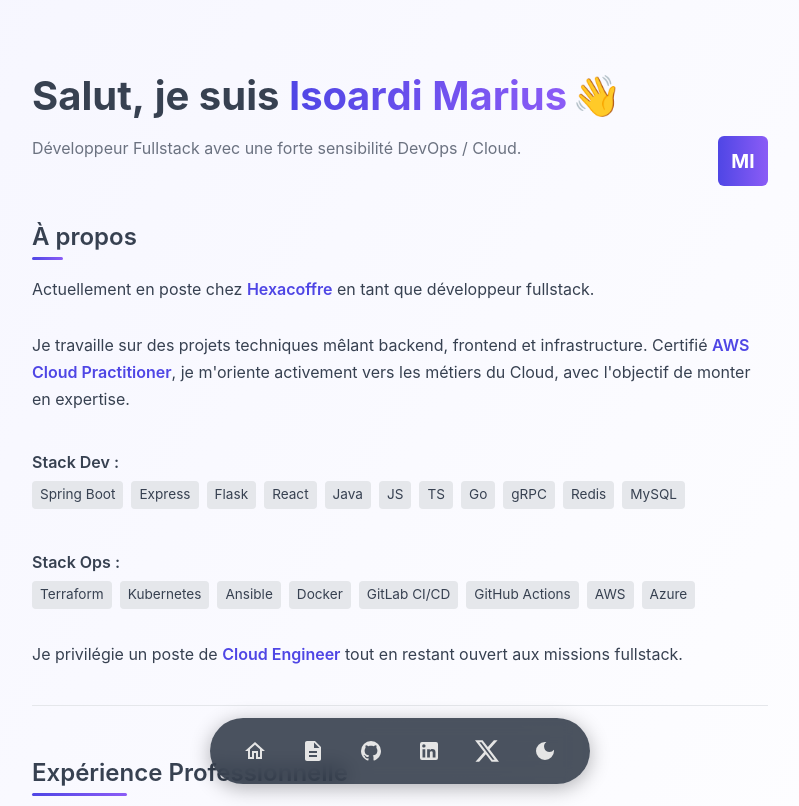
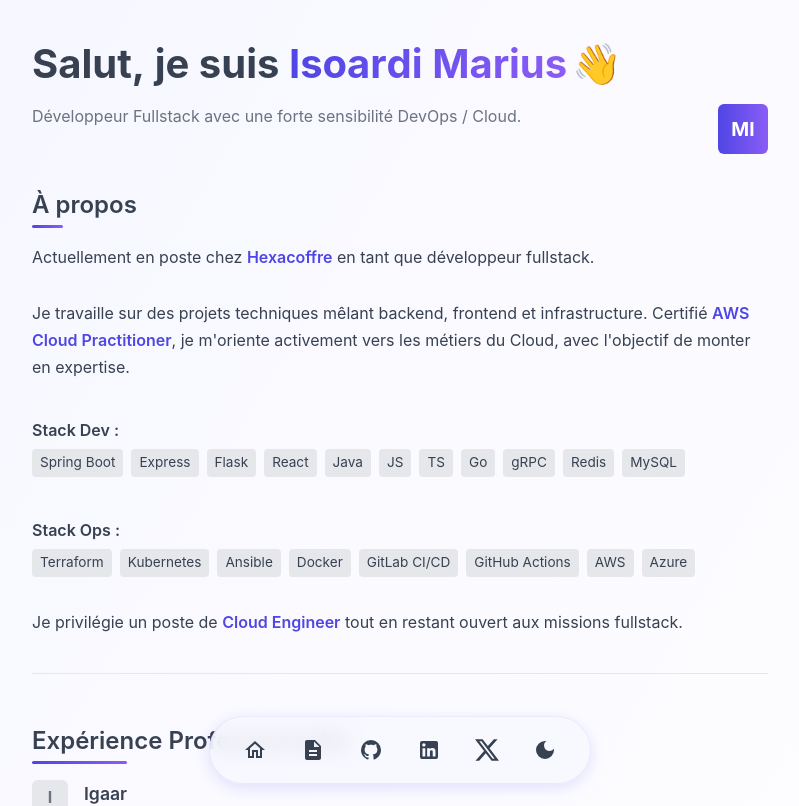
Before and after one commit to acoory/portfolio, a React (Create React App) app: page / in a window 1280 px wide. Shown: the top 806 px of the page, without its empty margins (240-1039 px from the left). Built offline with nearby package versions, Linux system fonts and the light colour scheme.

Commit message:
fix: harmonisation des couleurs de la navbar avec le reste de l'application

```diff
--- a/src/App.css
+++ b/src/App.css
@@ -91,7 +91,6 @@ body {
 
 /* Header */
 .header {
-  margin-top: 2rem;
   margin-bottom: 2rem;
 }
 
@@ -503,36 +502,44 @@ body {
   display: flex;
   gap: 1rem;
   padding: 0.75rem 1.5rem;
-  background-color: rgba(31, 41, 55, 0.8);
+  background-color: rgba(247, 247, 255, 0.85);
   backdrop-filter: blur(10px);
   border-radius: 9999px;
-  box-shadow: 0 4px 20px rgba(0, 0, 0, 0.3);
+  box-shadow: 0 4px 15px rgba(79, 70, 229, 0.15);
+  border: 1px solid rgba(79, 70, 229, 0.08);
   pointer-events: auto;
 }
 
-.light .navbar-container {
-  background-color: rgba(31, 41, 55, 0.8);
+.App.dark .navbar-container {
+  background-color: rgba(24, 24, 36, 0.85);
+  box-shadow: 0 4px 15px rgba(79, 70, 229, 0.25);
+  border: 1px solid rgba(79, 70, 229, 0.15);
 }
 
 .nav-icon {
   display: flex;
   align-items: center;
   justify-content: center;
-  color: #e5e5e5;
+  color: var(--text-light);
   width: 42px;
   height: 42px;
   border-radius: 50%;
   cursor: pointer;
-  transition: all 0.2s ease;
+  transition: all 0.3s ease;
   background-color: transparent;
   border: none;
   padding: 0;
 }
 
+.App.dark .nav-icon {
+  color: var(--text-dark);
+}
+
 .nav-icon:hover {
-  color: #ffffff;
+  color: white;
   background-image: var(--gradient-primary);
-  transform: translateY(-2px);
+  transform: translateY(-3px);
+  box-shadow: 0 5px 12px rgba(79, 70, 229, 0.35);
 }
 
 @media (max-width: 640px) {
```
Also changed, not shown: 1 other file (tests, documents, lock files or other folders).
